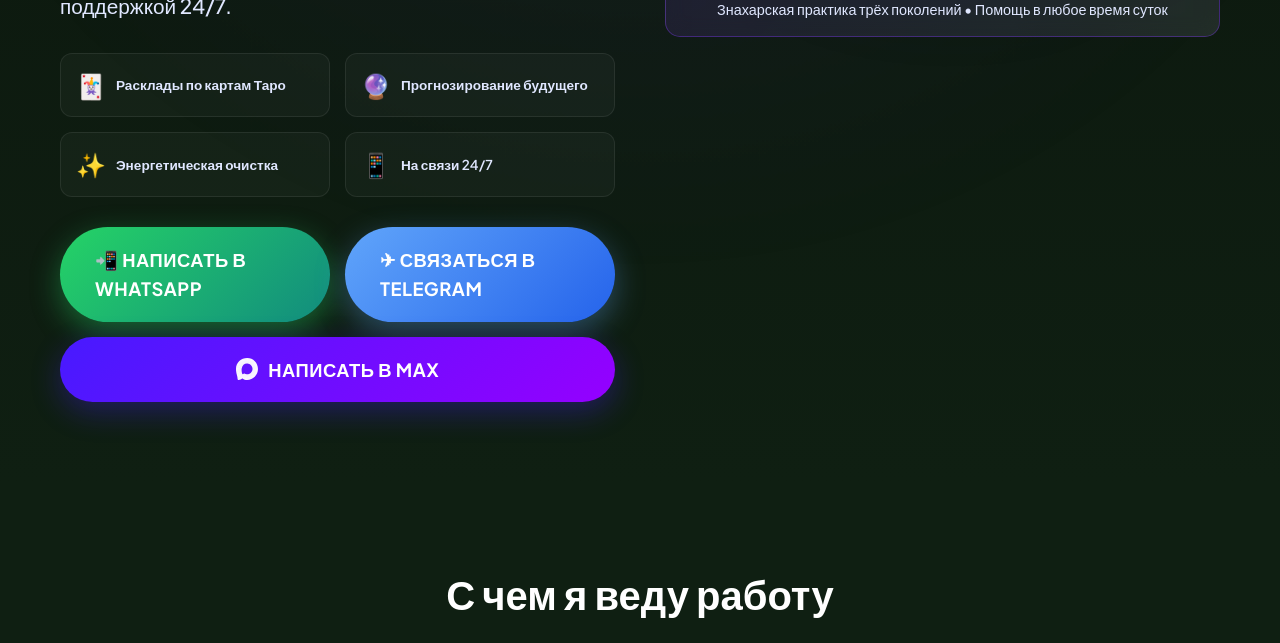
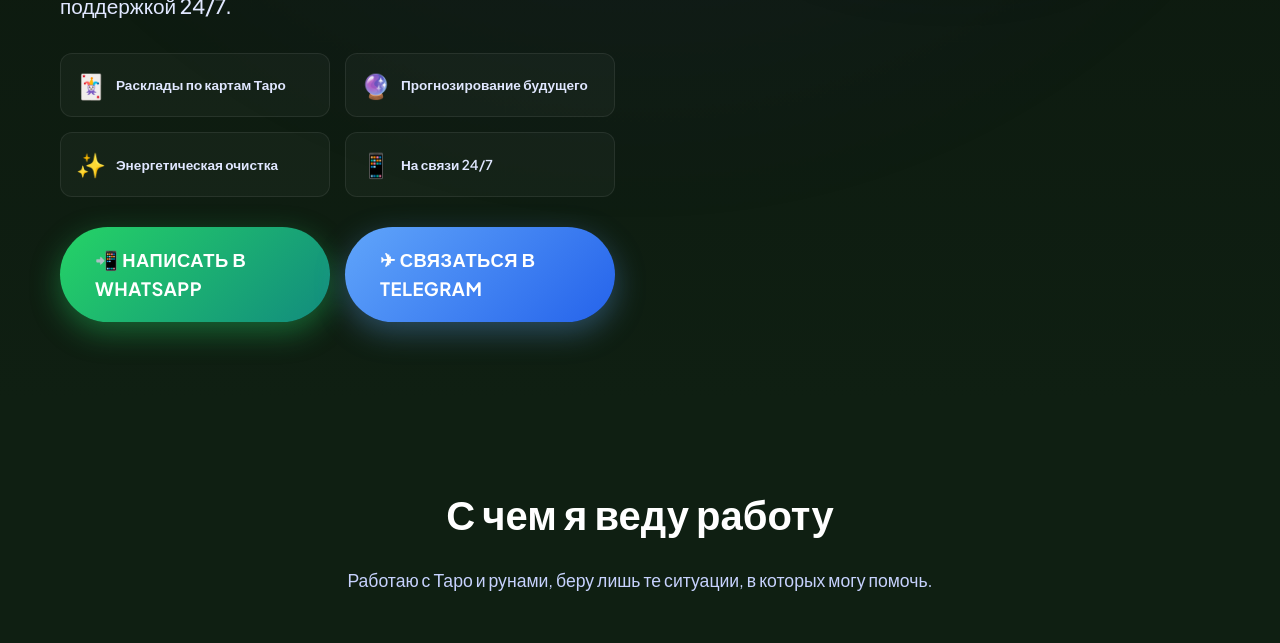
Before and after one commit to antomimpuls/tarologia-luna.online, a plain HTML site: page index.html in a window 1280 px wide. Shown: the part 854-1497 px from the top of the page. Drawn offline with Linux system fonts and the light colour scheme; a web font is replaced by a local one.

```diff
--- a/index.html
+++ b/index.html
@@ -27,8 +27,8 @@
   'workingHours': 'ежедневно 08:00-22:00',
   'responseTime': '5 минут',
   'metrikaMessengerVisible': false,
-  'maxEnabled': true,
-  'maxUrl': "https://web.max.ru/:push?userId=25788893"
+  'maxEnabled': false,
+  'maxUrl': ""
 };
 const PSYCHIC_NAME=SITE_SETTINGS.psychicName||'Татьяна Георгиевна';
 const PHONE_DIGITS=(SITE_SETTINGS.phoneNumber||'').replace(/\D/g,'');
```
